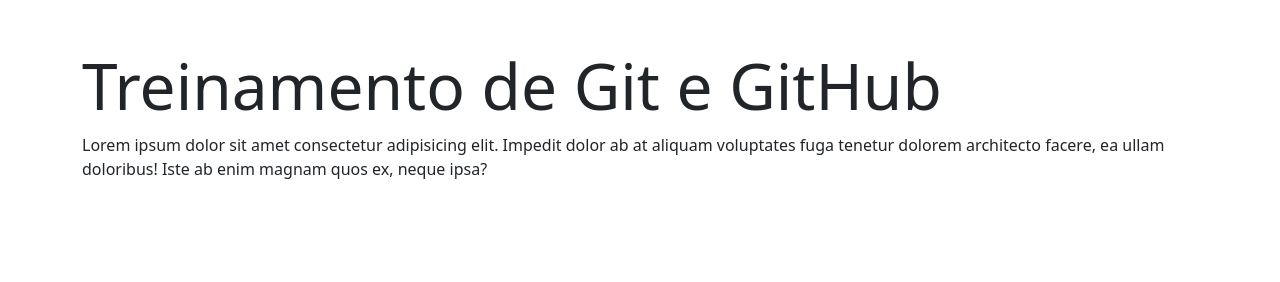
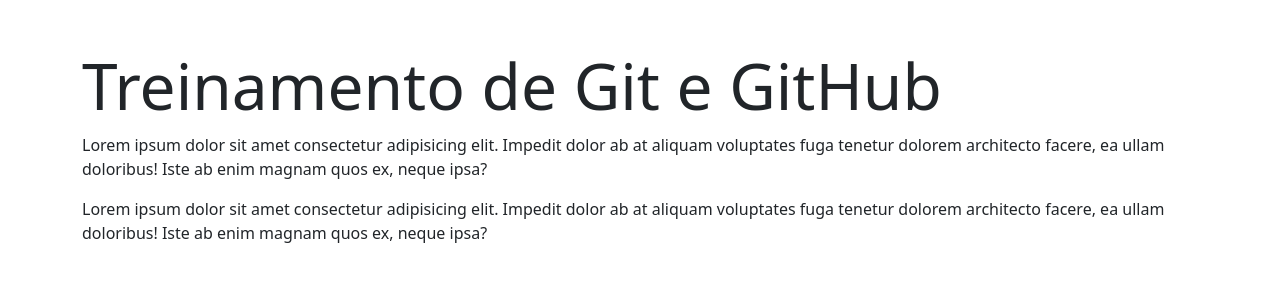
Before and after one commit to dionisioR/primeiro, a plain HTML site: page index.html in a window 1280 px wide. Drawn offline with nearby package versions, Linux system fonts and the light colour scheme.

Commit message:
Commit feito no repositório remoto
Feito a alteração do código no arquivo index.html

```diff
--- a/index.html
+++ b/index.html
@@ -14,6 +14,9 @@
         <p>
             Lorem ipsum dolor sit amet consectetur adipisicing elit. Impedit dolor ab at aliquam voluptates fuga tenetur dolorem architecto facere, ea ullam doloribus! Iste ab enim magnam quos ex, neque ipsa?
         </p>
+            <p>
+            Lorem ipsum dolor sit amet consectetur adipisicing elit. Impedit dolor ab at aliquam voluptates fuga tenetur dolorem architecto facere, ea ullam doloribus! Iste ab enim magnam quos ex, neque ipsa?
+        </p>
     </div>
 </body>
 </html>
```
